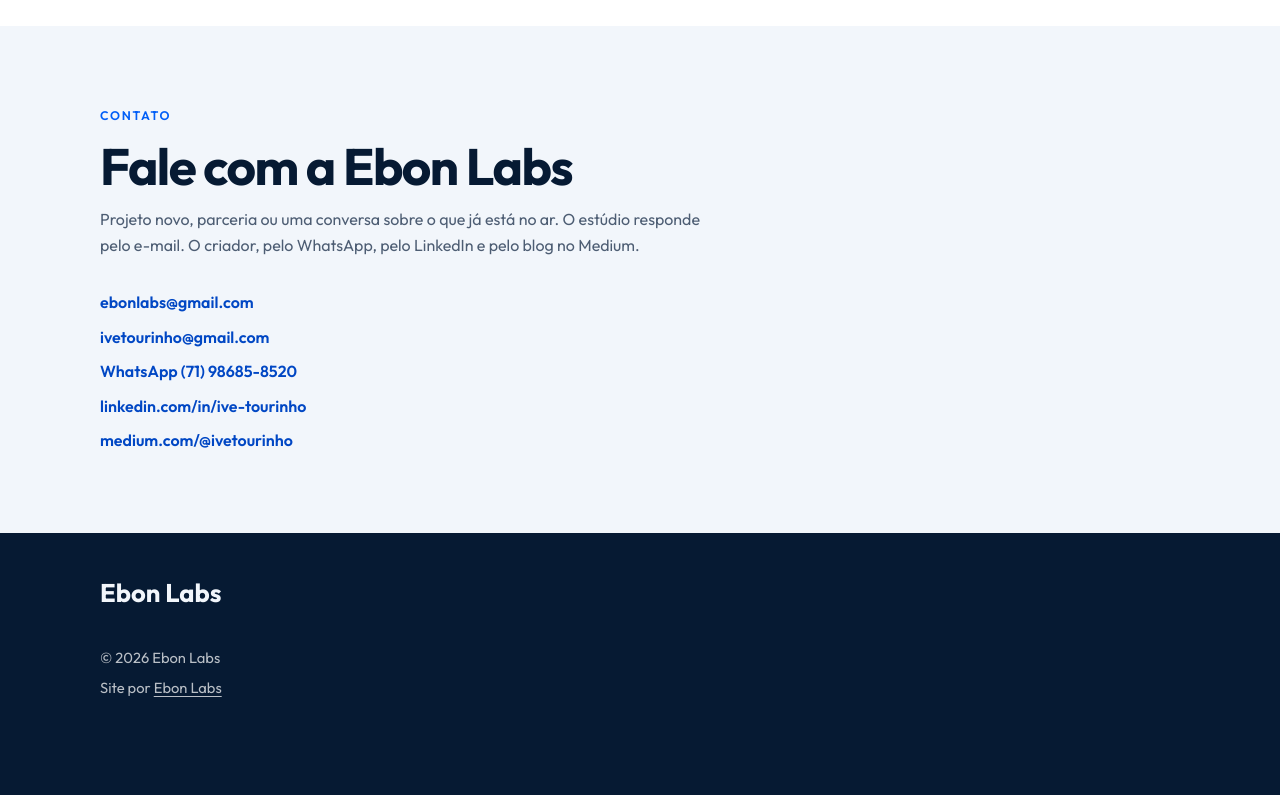
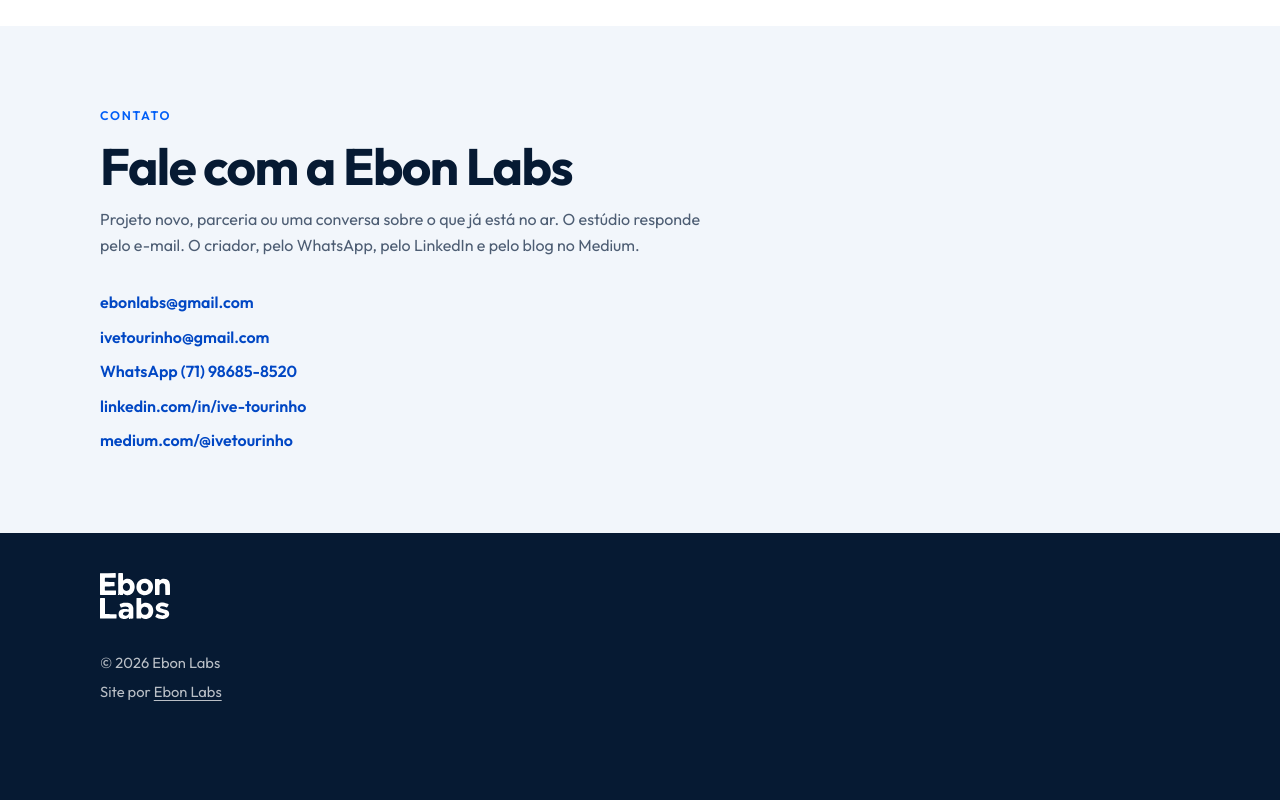
Before and after one commit to Ebon-Labs/ebonlabs, a website: page index.html in a window 1280 px wide. Shown: the part 4566-5366 px from the top of the page. Drawn offline with Linux system fonts and the light colour scheme.

Commit message:
feat: logo and link footer

```diff
--- a/css/style.css
+++ b/css/style.css
@@ -585,10 +585,11 @@ a {
   margin-bottom: 2rem;
 }
 
-.footer__name {
-  font-family: var(--display);
-  font-size: 1.6rem;
-  font-weight: 700;
+.footer__name img {
+  display: block;
+  height: 2.85rem;
+  width: auto;
+  filter: brightness(0) invert(1);
 }
 
 .footer__copy,
--- a/index.html
+++ b/index.html
@@ -532,11 +532,11 @@
 
     <footer class="footer">
         <div class="container footer__grid">
-            <p class="footer__name">Ebon Labs</p>
+            <p class="footer__name"><img src="assets/logo.svg" alt="Ebon Labs" width="1148" height="746"></p>
         </div>
         <p class="footer__copy container">&copy; <span id="year"></span> Ebon Labs</p>
         <p class="footer__credit container"><span data-i18n="footer.credit">Site por</span> <a
-                href="mailto:ebonlabs@gmail.com">Ebon Labs</a></p>
+                href="https://ebonlabs.pages.dev/">Ebon Labs</a></p>
     </footer>
 
     <a class="whatsapp-float" href="https://wa.me/5571986858520"
```
